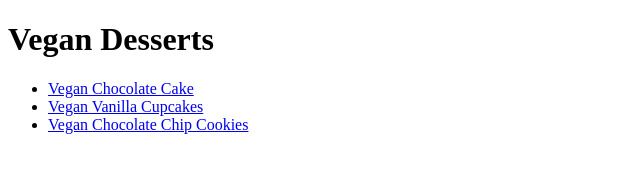
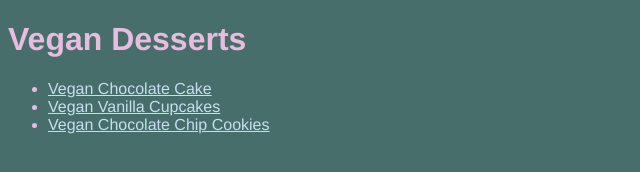
Before and after one commit to kywalkr/odin-recipes, a plain HTML site: page index.html in a window 1280 px wide. Shown: the whole page, without its empty margins (0-640 px from the left). Drawn offline with Linux system fonts and the light colour scheme.

Commit message:
Add stylesheet

```diff
--- a/index.html
+++ b/index.html
@@ -4,6 +4,7 @@
     <meta charset="UTF-8">
     <meta name="viewport" content="width=device-width, initial-scale=1.0">
     <title>Vegan Desserts</title>
+    <link rel="stylesheet" href="style.css">
 </head>
 <body>
     <h1>Vegan Desserts</h1>
--- /dev/null
+++ b/style.css
@@ -0,0 +1,9 @@
+body {
+    background-color: #486e6b;
+    color: #e8bcdf;
+    font-family:Helvetica, "Neue Haas Grotesk", sans-serif;
+}
+
+a {
+    color: #c6deef;
+}
```
Also changed, not shown: recipes/cake.html (+1 -0 lines), recipes/cookies.html (+1 -0 lines), recipes/cupcakes.html (+1 -0 lines).
